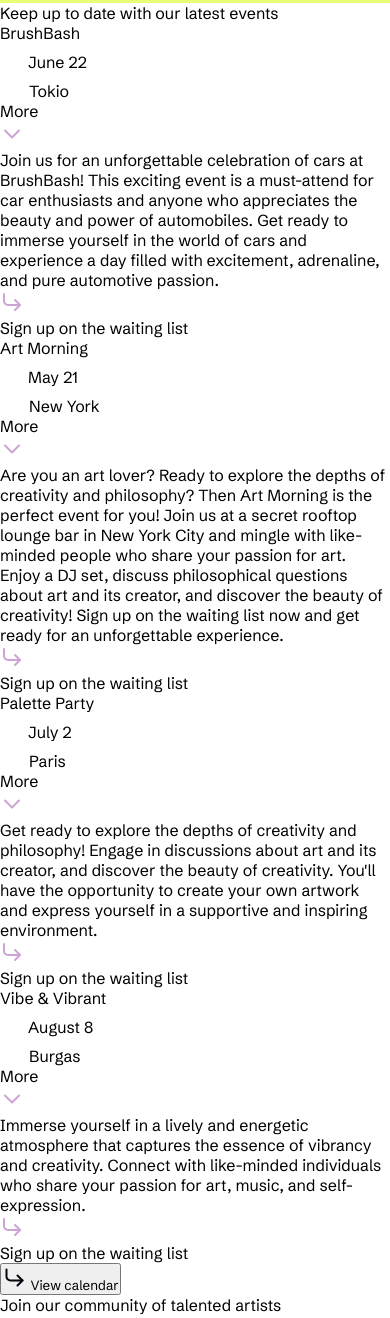
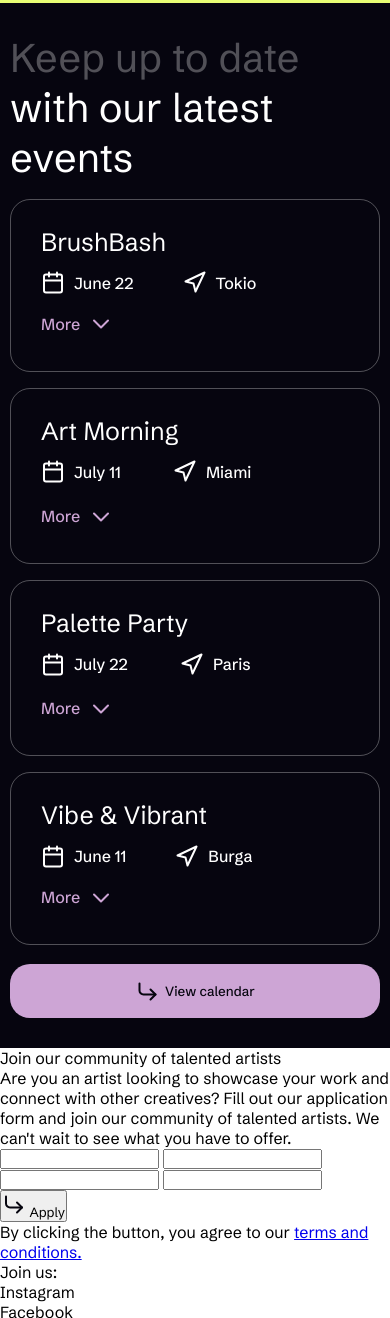
Before and after one commit to divanini/minders, a plain HTML site: page index.html in a window 390 px wide. Shown: the part 2279-3597 px from the top of the page. Drawn offline with Linux system fonts and the light colour scheme.

Commit message:
places-full

```diff
--- a/app.js
+++ b/app.js
@@ -19,3 +19,29 @@ wrapper.addEventListener('mousemove', (e) => {
 
   wrapper.style.transform = `translate(${(x - 50) * 0.1}%, ${(y - 50) * 0.1}%)`;
 });
+
+
+const moreButtons = document.querySelectorAll('.info__item-more');
+const descriptions = document.querySelectorAll('.info__item-description-wrapper');
+const changeToLess = document.querySelectorAll('.info__item-more-text');
+const svgIcons = document.querySelectorAll('.info-svg');
+const infoItems = document.querySelectorAll('.info__item');
+
+moreButtons.forEach((button, index) => {
+  button.addEventListener('click', () => {
+    if (descriptions[index].style.display === "none" || descriptions[index].style.display === "") {
+      descriptions[index].style.display = "block";
+      changeToLess[index].textContent = 'Less';
+      svgIcons[index].setAttribute('transform', 'rotate(180)');
+      infoItems[index].style.borderColor = '#E8FE74';
+      infoItems[index].style.borderWidth = "1px";
+    } else {
+      descriptions[index].style.display = "none";
+      changeToLess[index].textContent = 'More';
+      svgIcons[index].setAttribute('transform', 'rotate(0)');
+      infoItems[index].style.borderColor = 'rgba(255, 255, 255, 0.30)';
+      infoItems[index].style.borderWidth = "1px";
+    }
+  });
+});
+;
--- a/index.html
+++ b/index.html
@@ -128,14 +128,14 @@
     <section class="info">
         <div class="container">
             <div class="info__title">
-                <span>Keep up to date </span>
-                with our latest events
+                Keep up to date
+                <span>with our latest events </span>
             </div>
             <div class="info__wrapper">
                 <div class="info__item">
                     <div class="info__item-nav">
                         <div class="info__item-title">BrushBash</div>
-                        <div class="info__item-desc-wrapper">
+                        <div class="info__item-desc-wrapper info-1">
                             <div class="info__item-date-wrapper">
                                 <svg xmlns="http://www.w3.org/2000/svg" width="24" height="25" viewBox="0 0 24 25" fill="none">
                                     <path d="M19 4.5H5C3.89543 4.5 3 5.39543 3 6.5V20.5C3 21.6046 3.89543 22.5 5 22.5H19C20.1046 22.5 21 21.6046 21 20.5V6.5C21 5.39543 20.1046 4.5 19 4.5Z" stroke="white" stroke-width="2" stroke-linecap="round" stroke-linejoin="round"/>
@@ -151,12 +151,12 @@
                                 </svg>
                                 Tokio
                             </div>
-                        </div>
                             <div class="info__item-more">
                                 <div class="info__item-more-text">More</div>
-                            <svg xmlns="http://www.w3.org/2000/svg" width="24" height="25" viewBox="0 0 24 25" fill="none">
+                                <svg class="info-svg" xmlns="http://www.w3.org/2000/svg" width="24" height="25" viewBox="0 0 24 25" fill="none">
                                     <path d="M19 9.5L12 16.5L5 9.5" stroke="#CDA5D5" stroke-width="2" stroke-linecap="round" stroke-linejoin="round"/>
                                 </svg>
+                            </div>
                         </div>
                     </div>
                     <div class="info__item-description-wrapper">
@@ -175,7 +175,7 @@
                 <div class="info__item">
                     <div class="info__item-nav">
                         <div class="info__item-title">Art Morning</div>
-                        <div class="info__item-desc-wrapper">
+                        <div class="info__item-desc-wrapper info-2">
                             <div class="info__item-date-wrapper">
                                 <svg xmlns="http://www.w3.org/2000/svg" width="24" height="25" viewBox="0 0 24 25" fill="none">
                                     <path d="M19 4.5H5C3.89543 4.5 3 5.39543 3 6.5V20.5C3 21.6046 3.89543 22.5 5 22.5H19C20.1046 22.5 21 21.6046 21 20.5V6.5C21 5.39543 20.1046 4.5 19 4.5Z" stroke="white" stroke-width="2" stroke-linecap="round" stroke-linejoin="round"/>
@@ -183,20 +183,20 @@
                                     <path d="M8 2.5V6.5" stroke="white" stroke-width="2" stroke-linecap="round" stroke-linejoin="round"/>
                                     <path d="M3 10.5H21" stroke="white" stroke-width="2" stroke-linecap="round" stroke-linejoin="round"/>
                                 </svg>
-                                May 21
+                                July 11
                             </div>
                             <div class="item__item-location-wrapper">
                                 <svg xmlns="http://www.w3.org/2000/svg" width="25" height="25" viewBox="0 0 25 25" fill="none">
                                     <path d="M3.5 11.5L22.5 2.5L13.5 21.5L11.5 13.5L3.5 11.5Z" stroke="white" stroke-width="2" stroke-linecap="round" stroke-linejoin="round"/>
                                 </svg>
-                                New York
-                            </div>
+                                Miami
                             </div>
                             <div class="info__item-more">
                                 <div class="info__item-more-text">More</div>
-                            <svg xmlns="http://www.w3.org/2000/svg" width="24" height="25" viewBox="0 0 24 25" fill="none">
+                                <svg class="info-svg" xmlns="http://www.w3.org/2000/svg" width="24" height="25" viewBox="0 0 24 25" fill="none">
                                     <path d="M19 9.5L12 16.5L5 9.5" stroke="#CDA5D5" stroke-width="2" stroke-linecap="round" stroke-linejoin="round"/>
                                 </svg>
+                            </div>
                         </div>
                     </div>
                     <div class="info__item-description-wrapper">
@@ -215,7 +215,7 @@
                 <div class="info__item">
                     <div class="info__item-nav">
                         <div class="info__item-title">Palette Party</div>
-                        <div class="info__item-desc-wrapper">
+                        <div class="info__item-desc-wrapper info-3">
                             <div class="info__item-date-wrapper">
                                 <svg xmlns="http://www.w3.org/2000/svg" width="24" height="25" viewBox="0 0 24 25" fill="none">
                                     <path d="M19 4.5H5C3.89543 4.5 3 5.39543 3 6.5V20.5C3 21.6046 3.89543 22.5 5 22.5H19C20.1046 22.5 21 21.6046 21 20.5V6.5C21 5.39543 20.1046 4.5 19 4.5Z" stroke="white" stroke-width="2" stroke-linecap="round" stroke-linejoin="round"/>
@@ -223,7 +223,7 @@
                                     <path d="M8 2.5V6.5" stroke="white" stroke-width="2" stroke-linecap="round" stroke-linejoin="round"/>
                                     <path d="M3 10.5H21" stroke="white" stroke-width="2" stroke-linecap="round" stroke-linejoin="round"/>
                                 </svg>
-                                July 2
+                                July 22
                             </div>
                             <div class="item__item-location-wrapper">
                                 <svg xmlns="http://www.w3.org/2000/svg" width="25" height="25" viewBox="0 0 25 25" fill="none">
@@ -231,12 +231,12 @@
                                 </svg>
                                 Paris
                             </div>
-                        </div>
                             <div class="info__item-more">
                                 <div class="info__item-more-text">More</div>
-                            <svg xmlns="http://www.w3.org/2000/svg" width="24" height="25" viewBox="0 0 24 25" fill="none">
+                                <svg class="info-svg" xmlns="http://www.w3.org/2000/svg" width="24" height="25" viewBox="0 0 24 25" fill="none">
                                     <path d="M19 9.5L12 16.5L5 9.5" stroke="#CDA5D5" stroke-width="2" stroke-linecap="round" stroke-linejoin="round"/>
                                 </svg>
+                            </div>
                         </div>
                     </div>
                     <div class="info__item-description-wrapper">
@@ -255,7 +255,7 @@
                 <div class="info__item">
                     <div class="info__item-nav">
                         <div class="info__item-title">Vibe & Vibrant</div>
-                        <div class="info__item-desc-wrapper">
+                        <div class="info__item-desc-wrapper info-4">
                             <div class="info__item-date-wrapper">
                                 <svg xmlns="http://www.w3.org/2000/svg" width="24" height="25" viewBox="0 0 24 25" fill="none">
                                     <path d="M19 4.5H5C3.89543 4.5 3 5.39543 3 6.5V20.5C3 21.6046 3.89543 22.5 5 22.5H19C20.1046 22.5 21 21.6046 21 20.5V6.5C21 5.39543 20.1046 4.5 19 4.5Z" stroke="white" stroke-width="2" stroke-linecap="round" stroke-linejoin="round"/>
@@ -263,20 +263,20 @@
                                     <path d="M8 2.5V6.5" stroke="white" stroke-width="2" stroke-linecap="round" stroke-linejoin="round"/>
                                     <path d="M3 10.5H21" stroke="white" stroke-width="2" stroke-linecap="round" stroke-linejoin="round"/>
                                 </svg>
-                                August 8
+                                June 11
                             </div>
                             <div class="item__item-location-wrapper">
                                 <svg xmlns="http://www.w3.org/2000/svg" width="25" height="25" viewBox="0 0 25 25" fill="none">
                                     <path d="M3.5 11.5L22.5 2.5L13.5 21.5L11.5 13.5L3.5 11.5Z" stroke="white" stroke-width="2" stroke-linecap="round" stroke-linejoin="round"/>
                                 </svg>
-                                Burgas
-                            </div>
+                                Burga
                             </div>
                             <div class="info__item-more">
                                 <div class="info__item-more-text">More</div>
-                            <svg xmlns="http://www.w3.org/2000/svg" width="24" height="25" viewBox="0 0 24 25" fill="none">
+                                <svg class="info-svg" xmlns="http://www.w3.org/2000/svg" width="24" height="25" viewBox="0 0 24 25" fill="none">
                                     <path d="M19 9.5L12 16.5L5 9.5" stroke="#CDA5D5" stroke-width="2" stroke-linecap="round" stroke-linejoin="round"/>
                                 </svg>
+                            </div>
                         </div>
                     </div>
                     <div class="info__item-description-wrapper">
--- a/style.css
+++ b/style.css
@@ -183,6 +183,11 @@ nav {
 .about__btn-box:hover {
     background-color: rgb(151, 41, 173);
     color: white
+}
+
+.about__btn-box:active {
+    background-color: #cc59e2;
+    color: black;
 }
 
 .about__niche-wrapper {
@@ -461,3 +466,191 @@ nav {
         padding-block: 40px;
     }
 }
+
+.info {
+    padding-block: 90px;
+    padding-inline: 100px;
+    background: var(--neutral-black, #06050F);
+}
+
+.info__title {
+    color: var(--neutral-white-30, rgba(255, 255, 255, 0.30));
+    font-size: 50px;
+    line-height: 60px;
+}
+
+.info__title span {
+    color: var(--neutral-white, #FFF);
+    display: block;
+}
+
+.info__wrapper {
+
+}
+
+.info__item {
+    color: white;
+    margin-top: 1rem;
+    border-radius: 20px;
+    border: 1px solid var(--neutral-white-30, rgba(255, 255, 255, 0.30));
+    padding: 25px 30px 27px 30px;
+}
+
+.info__item-nav {
+    display: flex;
+    align-items: center;
+    justify-content: space-between;
+}
+
+.info__item-title {
+    color: var(--neutral-white, #FFF);
+    font-size: 35px;
+    line-height: 45px;
+}
+
+.info__item-desc-wrapper {
+    display: flex;
+    align-items: center;
+    gap: 3rem;
+}
+
+.info__item-date-wrapper, .item__item-location-wrapper, .info__item-more {
+    display: flex;
+    align-items: center;
+    gap: 9px;
+}
+
+.info__item-more {
+    cursor: pointer;
+}
+
+.info__item-more:hover {
+    text-shadow: 0 0 20px #CDA5D5;
+}
+
+.info-2 {
+    gap: 3.2rem;
+}
+
+.info-3 {
+    gap: 3.2rem;
+}
+
+.info__item-date-wrapper, .item__item-location-wrapper, .info__item-more-text {
+    color: var(--neutral-white, #FFF);
+    font-weight: 500;
+    line-height: 26px;
+}
+
+.info__item-more-text {
+    color: var(--purple, #CDA5D5);
+}
+
+.info__item-description-wrapper {
+    margin-top: 1.2rem;
+}
+
+.info__item-main-text {
+    color: var(--neutral-white, #FFF);
+    font-weight: 500;
+    line-height: 26px;
+}
+
+.item__sign-up-wrapper {
+    display: flex;
+    align-items: center;
+    gap: 10px;
+    margin-top: 1.2rem;
+    cursor: pointer;
+}
+
+.item__sign-up-wrapper:hover {
+    text-shadow: 0 0 20px #CDA5D5;
+}
+
+.item__sign-up-text {
+    color: var(--purple, #CDA5D5);;
+    font-weight: 500;
+    line-height: 26px;
+}
+
+.info__main-btn {
+    margin-top: 1.2rem;
+    display: flex;
+    align-items: center;
+    gap: 5px;
+    border-radius: 20px;
+    background: var(--purple, #CDA5D5);
+    padding: 14px 60px;
+    color: var(--neutral-black, #06050F);
+    border: none;
+    cursor: pointer;
+    font-weight: 500;
+    line-height: 26px;
+    transition: background-color 0.5s ease, color 0.3s ease;
+}
+
+.info__main-btn:hover {
+    background-color: rgb(151, 41, 173);
+    color: white;
+}
+
+.info__main-btn:active {
+    background-color: #cc59e2;
+    color: black;
+}
+
+.info__item-description-wrapper {
+    display: none;
+}
+
+@media (max-width:880px) {
+    .info {
+        padding-block: 50px;
+        padding-inline: 20px;
+    }
+}
+
+@media (max-width: 710px) {
+    .info__item-nav {
+        flex-direction: column;
+        gap: 10px;
+        align-items: flex-start;
+    }
+
+    .info__main-btn {
+        width: 100%;
+        justify-content: center;
+    }
+
+    .info__title {
+        font-size: 40px;
+        line-height: 50px;
+    }
+
+    .info__item-title {
+        font-size: 25px;
+        line-height: 35px;
+    }
+
+    .info {
+        padding-block: 30px;
+        padding-inline: 10px;
+    }
+}
+
+@media (max-width: 436px) {
+    .info__item-desc-wrapper {
+        display: flex;
+        flex-wrap: wrap;
+    }
+
+    .info__item-date-wrapper,
+    .item__item-location-wrapper {
+        flex: 0 50% 50%;
+    }
+
+    .info__item-more {
+        margin-top: -40px;
+    }
+}
```
Lines whose indentation alone changed are shown as unchanged.
